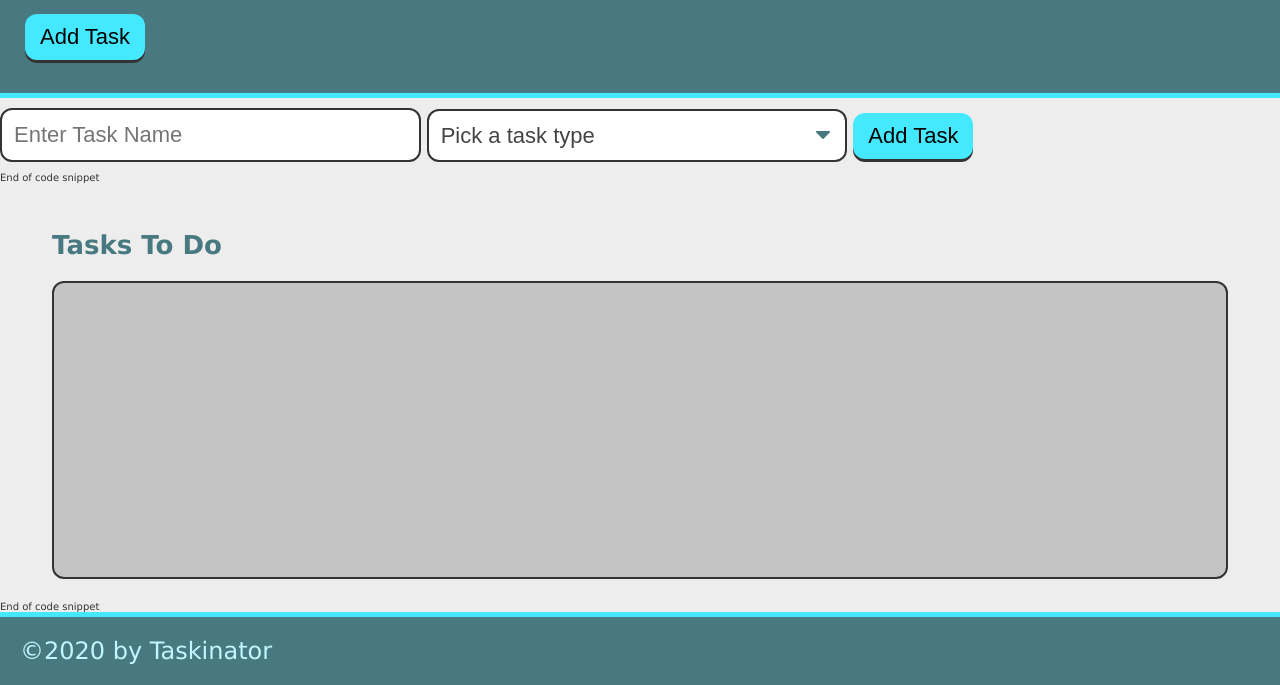
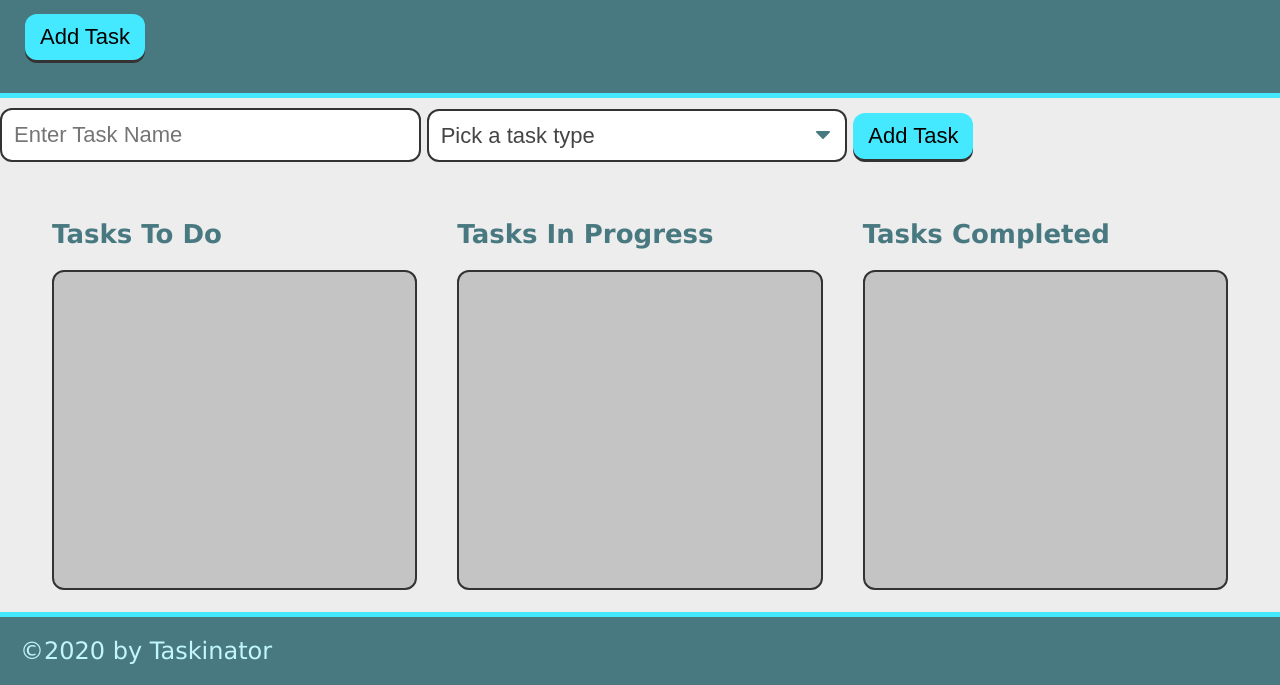
Before and after one commit to vivianbreedlove/taskinator, a plain HTML site: page index.html in a window 1280 px wide. Shown: the part 115-800 px from the top of the page. Drawn offline with Linux system fonts and the light colour scheme.

```diff
--- a/assets/js/script.js
+++ b/assets/js/script.js
@@ -1,3 +1,4 @@
+var taskIdCounter = 0;
 var formEl = document.querySelector("#task-form");
 var tasksToDoEl = document.querySelector("#tasks-to-do");
 
@@ -24,19 +25,23 @@ var taskFormHandler = function(event) {
   createTaskEl(taskDataObj);
 };
 
-var createTaskEl = function (taskDataObj) {
-  // create list item
+var createTaskEl = function(taskDataObj) {
   var listItemEl = document.createElement("li");
   listItemEl.className = "task-item";
 
-  // create div to hold task info and add to list item
+  // add task id as a custom attribute
+  listItemEl.setAttribute("data-task-id", taskIdCounter);
+
   var taskInfoEl = document.createElement("div");
   taskInfoEl.className = "task-info";
   taskInfoEl.innerHTML = "<h3 class='task-name'>" + taskDataObj.name + "</h3><span class='task-type'>" + taskDataObj.type + "</span>";
   listItemEl.appendChild(taskInfoEl);
 
-  // add entire list item to list
   tasksToDoEl.appendChild(listItemEl);
+
+  // increase task counter for next unique id
+  taskIdCounter++;
 };
 
+
 formEl.addEventListener("submit", taskFormHandler);
--- a/index.html
+++ b/index.html
@@ -30,15 +30,28 @@
   <div class="form-group">
     <button class="btn" id="save-task" type="submit">Add Task</button>
   </div>
-</form>End of code snippet
-
+</form>
 <main class="page-content">
+  <!-- Tasks To Do -->
     <section class="task-list-wrapper">
       <h2 class="list-title">Tasks To Do</h2>
       <ul class="task-list" id="tasks-to-do">
       </ul>
     </section>
-  </main>End of code snippet
+
+    <!-- Tasks In Progress -->
+<section class="task-list-wrapper">
+  <h2 class="list-title">Tasks In Progress</h2>
+  <ul class="task-list" id="tasks-in-progress"></ul>
+</section>
+
+<!-- Tasks Completed -->
+<section class="task-list-wrapper">
+  <h2 class="list-title">Tasks Completed</h2>
+  <ul class="task-list" id="tasks-completed"></ul>
+</section>
+
+  </main>
 
   <script src="./assets/js/script.js"></script>
 </body>
```
